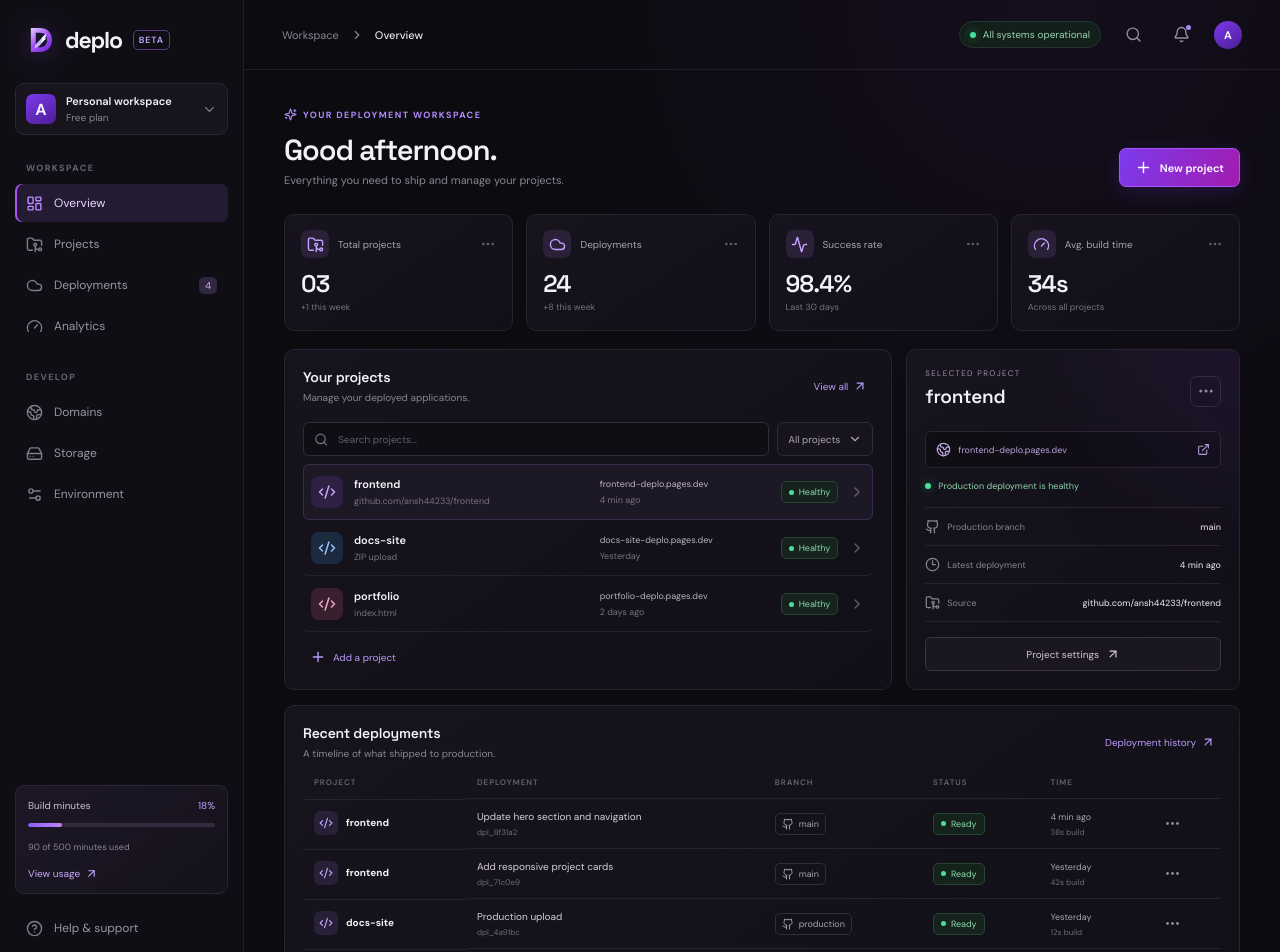
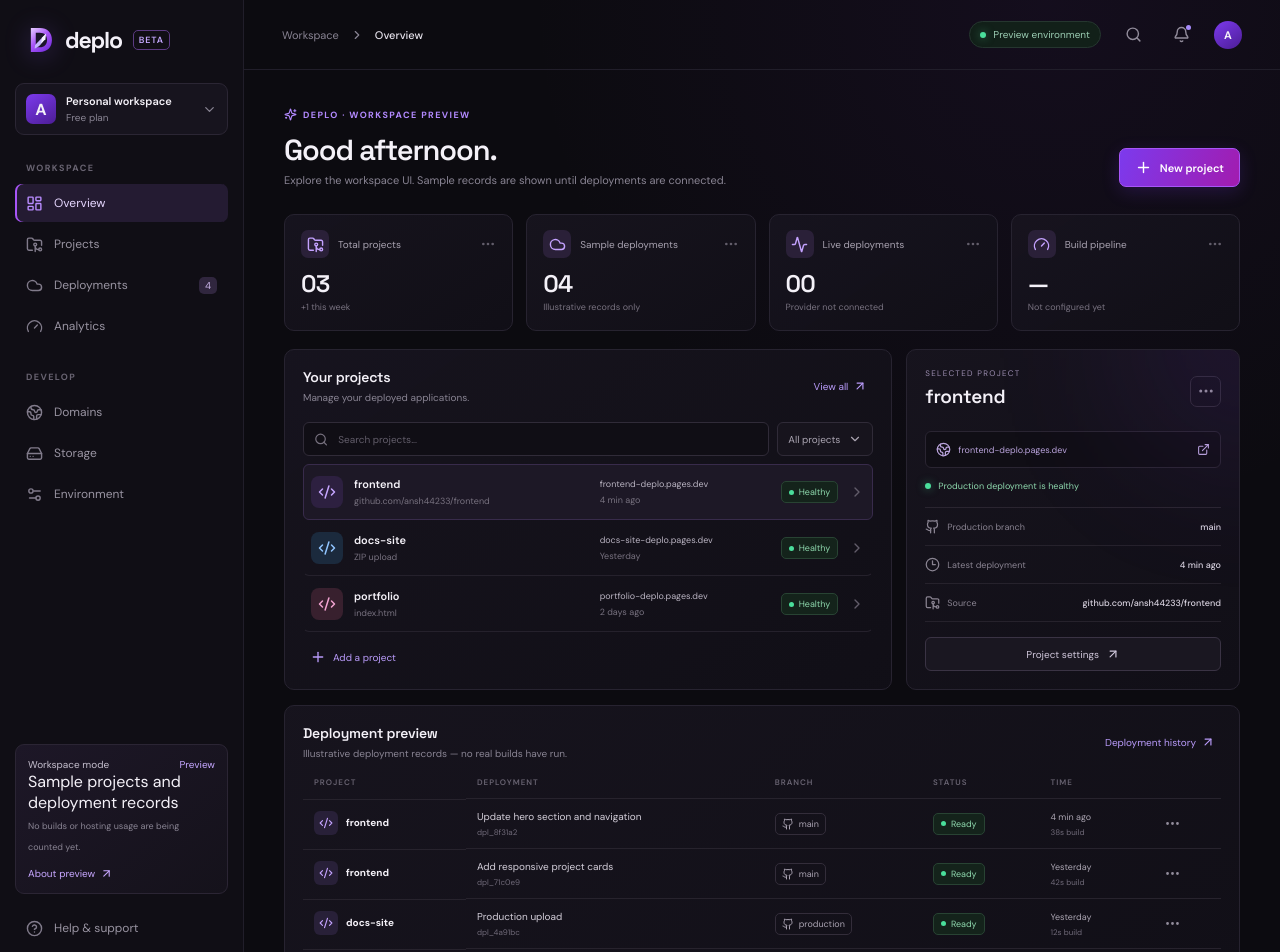
Before and after one commit to ansh44233/DEPLO, a Next.js app: page / in a window 1280 px wide. Shown: the top 952 px of the page. Built offline with nearby package versions, Linux system fonts and the light colour scheme.

Commit message:
ui: clarify preview data and deployment status

```diff
--- a/app/page.tsx
+++ b/app/page.tsx
@@ -129,10 +129,10 @@ export default function Home() {
 
         <div className="sidebar-bottom">
           <div className="usage-card">
-            <div className="usage-top"><span>Build minutes</span><span>18%</span></div>
-            <div className="usage-track"><span /></div>
-            <small>90 of 500 minutes used</small>
-            <button onClick={() => setNotice("Plan management will be added after billing is configured.")}>View usage <ArrowUpRight size={13} /></button>
+            <div className="usage-top"><span>Workspace mode</span><span>Preview</span></div>
+            <div className="preview-note">Sample projects and deployment records</div>
+            <small>No builds or hosting usage are being counted yet.</small>
+            <button onClick={() => setNotice("Billing and usage tracking will be configured after a deployment provider is connected.")}>About preview <ArrowUpRight size={13} /></button>
           </div>
           <button className="nav-item"><CircleHelp size={17} /><span>Help & support</span></button>
           <button className="nav-item"><Settings2 size={17} /><span>Settings</span></button>
@@ -148,7 +148,7 @@ export default function Home() {
         <header className="topbar">
           <div className="breadcrumbs"><span>Workspace</span><ChevronRight size={14} /><strong>{activeNav}</strong></div>
           <div className="topbar-actions">
-            <div className="status-pill"><span className="status-dot" /> All systems operational</div>
+            <div className="status-pill preview-pill"><span className="status-dot preview-dot" /> Preview environment</div>
             <button className="icon-button" aria-label="Search" onClick={() => document.getElementById("project-search")?.focus()}><Search size={17} /></button>
             <button className="icon-button notification-button" aria-label="Notifications"><Bell size={17} /><i /></button>
             <div className="top-avatar">A</div>
@@ -158,9 +158,9 @@ export default function Home() {
         <div className="content">
           <div className="welcome-row">
             <div>
-              <div className="eyebrow"><Sparkles size={13} /> YOUR DEPLOYMENT WORKSPACE</div>
+              <div className="eyebrow"><Sparkles size={13} /> DEPLO · WORKSPACE PREVIEW</div>
               <h1>{activeNav === "Overview" ? "Good afternoon." : activeNav}</h1>
-              <p className="page-subtitle">Everything you need to ship and manage your projects.</p>
+              <p className="page-subtitle">Explore the workspace UI. Sample records are shown until deployments are connected.</p>
             </div>
             <button className="primary-button" onClick={() => setModal("github")}><Plus size={17} /> New project</button>
           </div>
@@ -169,9 +169,9 @@ export default function Home() {
 
           <div className="stats-grid">
             <Stat icon={<FolderGit2 size={17} />} label="Total projects" value={String(projects.length).padStart(2, "0")} detail="+1 this week" />
-            <Stat icon={<Cloud size={17} />} label="Deployments" value="24" detail="+8 this week" />
-            <Stat icon={<Activity size={17} />} label="Success rate" value="98.4%" detail="Last 30 days" />
-            <Stat icon={<Gauge size={17} />} label="Avg. build time" value="34s" detail="Across all projects" />
+            <Stat icon={<Cloud size={17} />} label="Sample deployments" value={String(deployments.length).padStart(2, "0")} detail="Illustrative records only" />
+            <Stat icon={<Activity size={17} />} label="Live deployments" value="00" detail="Provider not connected" />
+            <Stat icon={<Gauge size={17} />} label="Build pipeline" value="—" detail="Not configured yet" />
           </div>
 
           <div className="dashboard-grid">
@@ -217,7 +217,7 @@ export default function Home() {
 
           <section className="panel deployments-panel">
             <div className="panel-heading">
-              <div><h2>Recent deployments</h2><p>A timeline of what shipped to production.</p></div>
+              <div><h2>Deployment preview</h2><p>Illustrative deployment records — no real builds have run.</p></div>
               <button className="text-button" onClick={() => setActiveNav("Deployments")}>Deployment history <ArrowUpRight size={14} /></button>
             </div>
             <div className="deployment-table-wrap">
```
